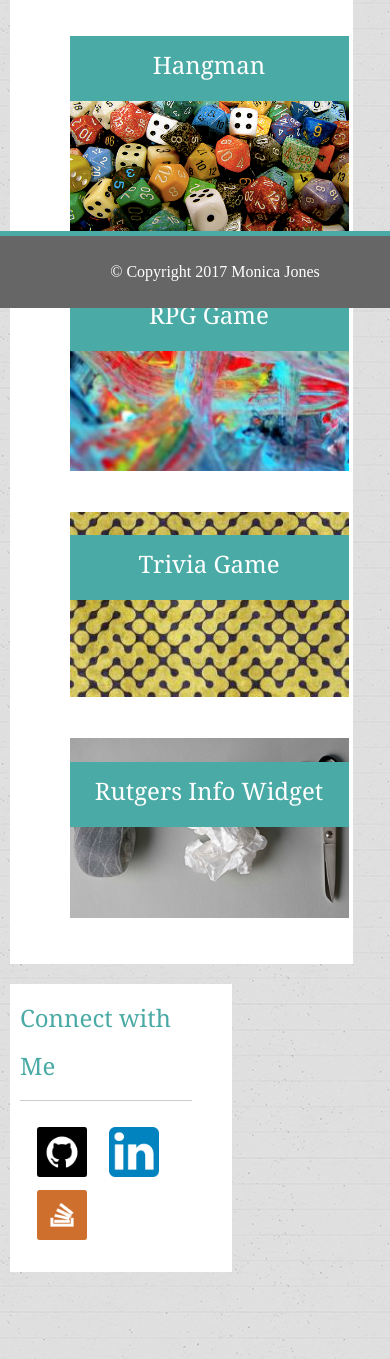
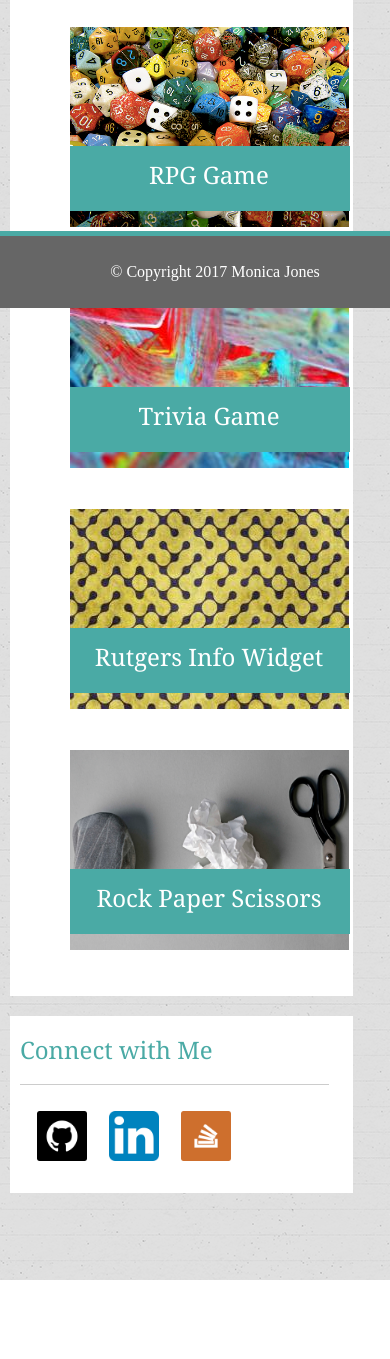
Before and after one commit to monicaj314/Portfolio, a PHP site: page /portfolio.html in a window 390 px wide. Shown: the part 536-1895 px from the top of the page. After the commit the page ends 1816 px from the top, so only its background shows below. Run offline with PHP 8.4, Linux system fonts and the light colour scheme.

Commit message:
portolio page

```diff
--- a/assets/css/portfolio.css
+++ b/assets/css/portfolio.css
@@ -144,24 +144,26 @@
 }
 	.tile {
 		width: 95%;
-		height: 100%;
 		display: block;
-		left: ;
 }
 .caption {
 	display:inline-block;
 	position:absolute;
-	margin-top:250px;
+	margin-top:119px;
 	width: 90%;
 	height:60px;
 	padding-top:5px;
-	padding-right: 1px;
+	padding-right: 2px;
 	background-color: #4aaaa5;
 	font-size: 150%;
 	color: #ffffff;
 	text-align:center;
 	font-family: 'Georgia', Times, Times New Roman, serif;
 	}
+
+		aside {
+		width: 90%;
+	}
 	h2 {
 		text-align: left;
 	}
--- a/index.html
+++ b/index.html
@@ -5,7 +5,7 @@
 	<title>Monica</title>
 	<link rel="stylesheet" type="text/css" href="assets/css/reset.css" >
 	<link rel="stylesheet" type="text/css" href="assets/css/about.css" >
-
+	<link rel="icon" type="image/png" sizes="16x16" href="/favicon-16x16.png">
 </head>
 <body>
 <header>
```
